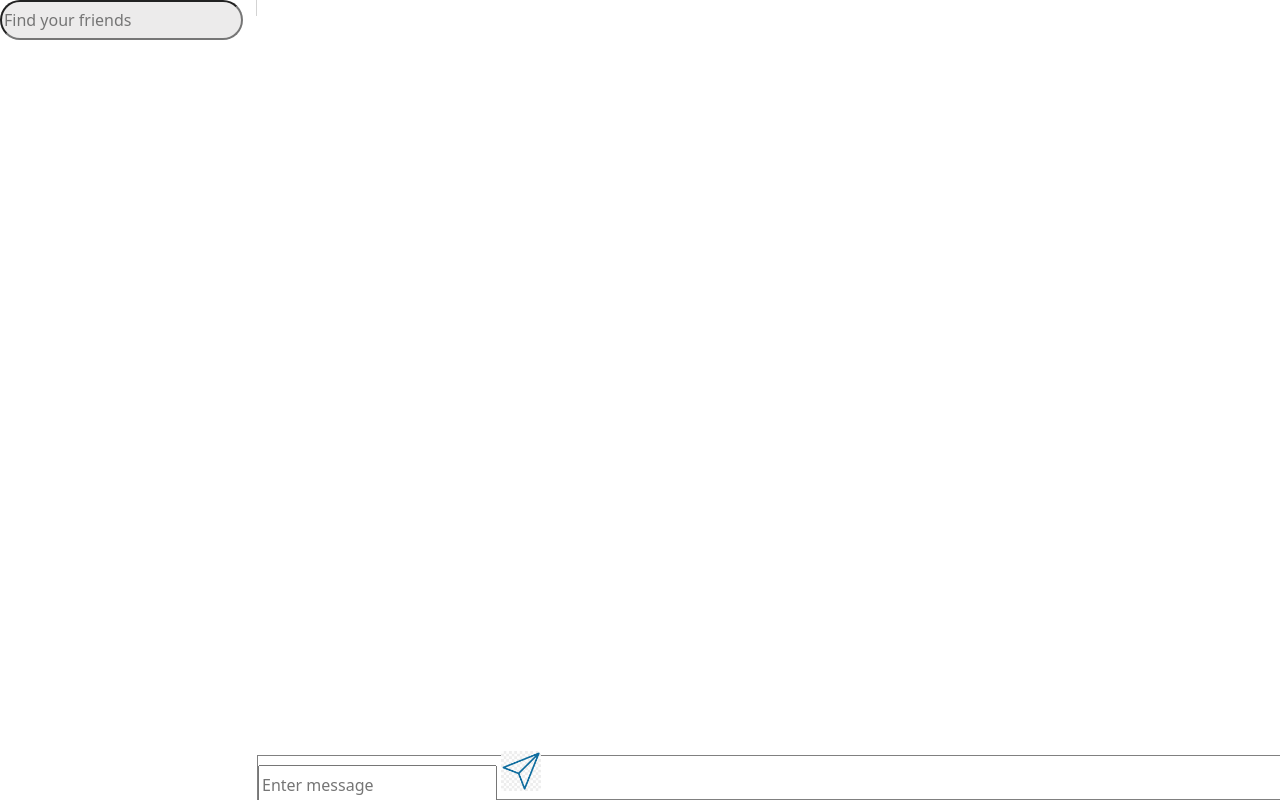
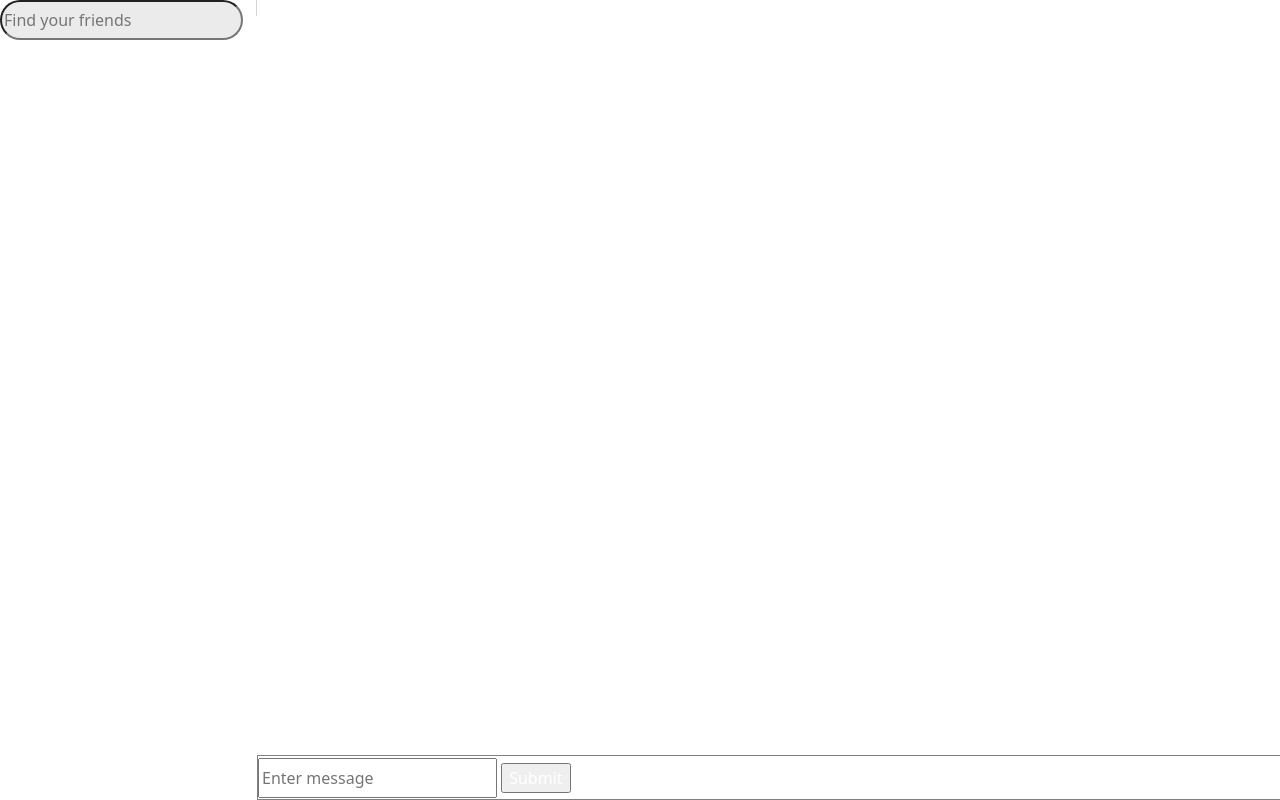
Before and after one commit to kuzuri1709/webchatz, a website: page index.html in a window 1280 px wide. Drawn offline with nearby package versions, Linux system fonts and the light colour scheme; no server answers; sample sign-in values are in the browser's storage.

Commit message:
Update index.html

```diff
--- a/index.html
+++ b/index.html
@@ -46,7 +46,7 @@
       <div id="chat-input">
         <form onsubmit="return sendMessageWithId(chat_room_id, message);">
           <input id="message" placeholder="Enter message" autocomplete="off">
-          <input type="image" src="./send-message-icon-png.png" alt="Submit" width="40"  id="submit_button" >
+          <input type="submit" src="./send-message-icon-png.png"  width="40"  id="submit_button" >
         </form>
       </div>
 
```
